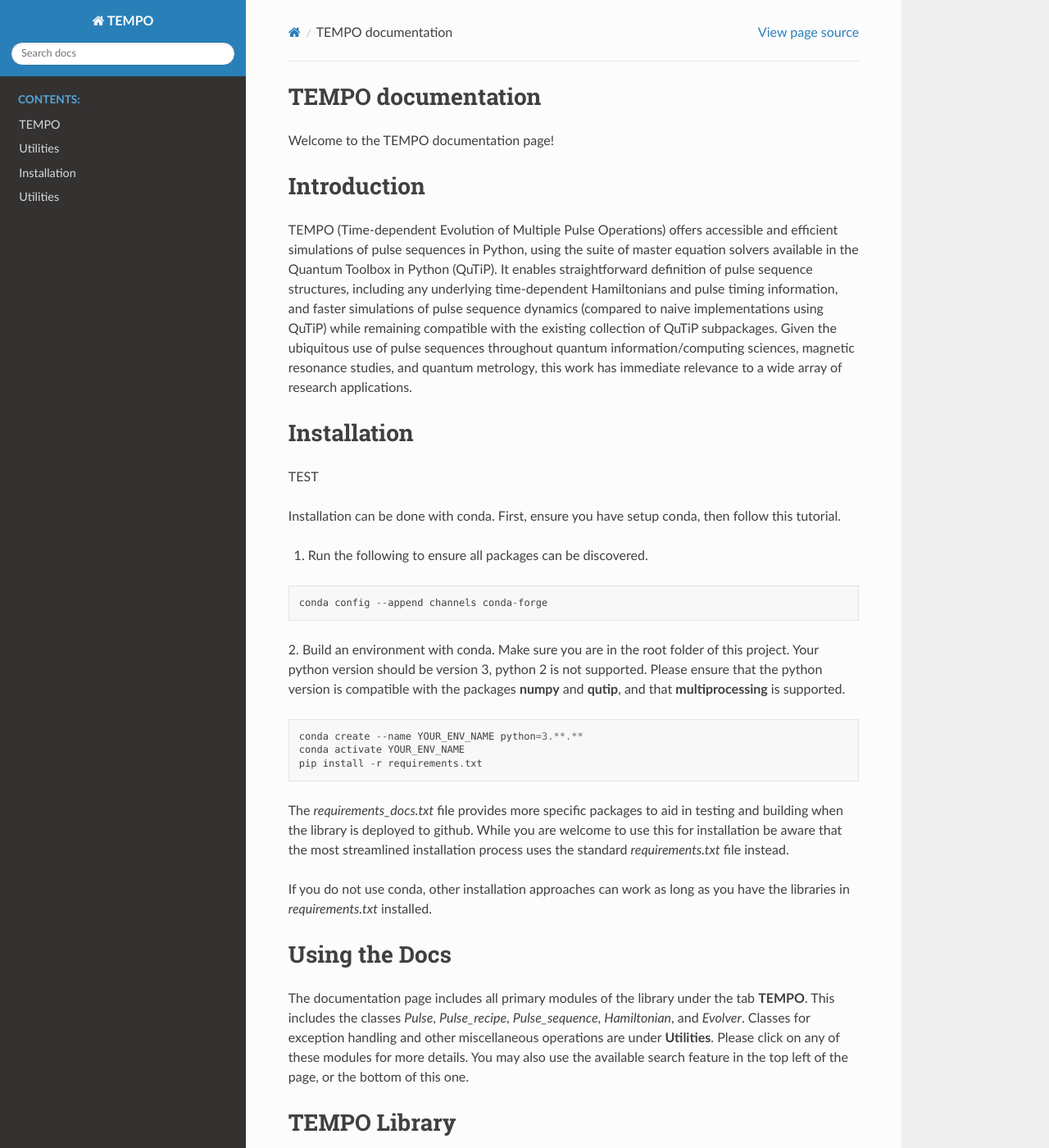
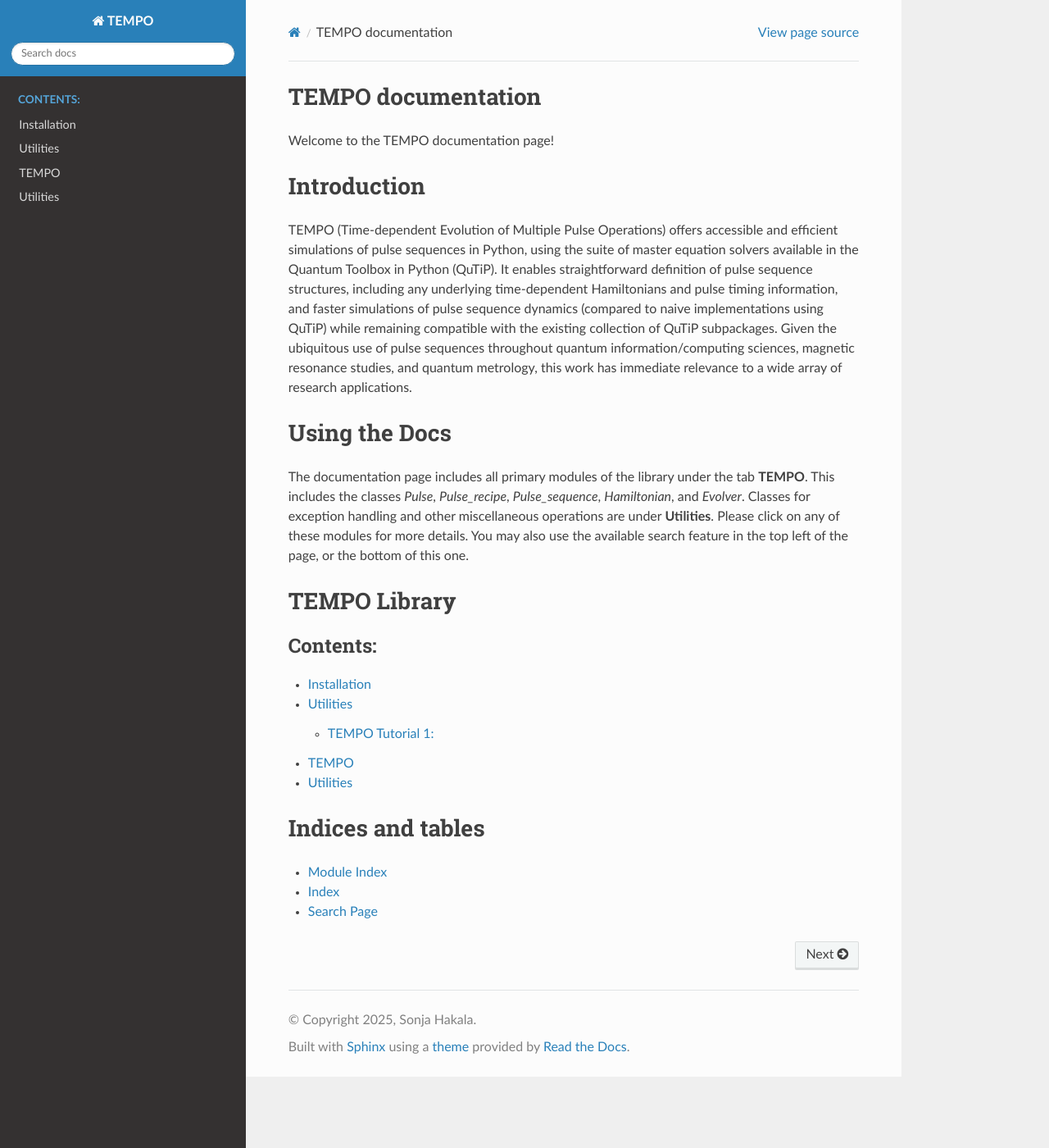
Before and after one commit to hakalasonja/TEMPO, a Sphinx documentation site: the page built from docs/source/index.rst, in a window 1280 px wide and 1400 px high. Shown: the whole window at 82% size. Built offline with Sphinx 7.4.7 and the Read the Docs theme 3.1.0, drawn with Linux system fonts in a browser that asks for light colours.

Commit message:
changed conf.py to include pygments

```diff
--- a/docs/source/conf.py
+++ b/docs/source/conf.py
@@ -37,7 +37,9 @@
 
 # Set the theme to Read the Docs theme (installed via pip)
 html_theme = 'sphinx_rtd_theme'
-#html_style = 'css/custom.css'
+
+# allow syntax highlighting in code blocks
+pygments_style = 'sphinx'
 
 import os
 import sys
--- a/docs/source/index.rst
+++ b/docs/source/index.rst
@@ -15,37 +15,6 @@
 It enables straightforward definition of pulse sequence structures, including any underlying time-dependent Hamiltonians and pulse timing information, and faster simulations of pulse sequence dynamics (compared to naive implementations using QuTiP) while remaining compatible with the existing collection of QuTiP subpackages. Given the ubiquitous use of pulse sequences throughout quantum information/computing sciences, magnetic resonance studies, and quantum metrology, this work has immediate relevance to a wide array of research applications.
 
 
-Installation
-==================
-
-TEST
-
-Installation can be done with conda. First, ensure you have setup conda, then follow this tutorial.
-
-1. Run the following to ensure all packages can be discovered.
-
-::
-
-    conda config --append channels conda-forge
-
-
-2. Build an environment with conda. Make sure you are in the root folder of this project. Your python version should be
-version 3, python 2 is not supported.
-Please ensure that the python version is compatible with the packages **numpy** and **qutip**, and that **multiprocessing** is supported.
-
-::
-
-    conda create --name YOUR_ENV_NAME python=3.**.**
-    conda activate YOUR_ENV_NAME
-    pip install -r requirements.txt
-
-
-The *requirements_docs.txt* file provides more specific packages to aid in testing and building when the library is deployed to github.
-While you are welcome to use this for installation be aware that the most streamlined installation process uses the standard *requirements.txt* file instead.
-
-If you do not use conda, other installation approaches can work as long as you have the libraries in *requirements.txt* installed.
-
-
 Using the Docs
 ==================
 
@@ -59,10 +28,10 @@
    :maxdepth: 2
    :caption: Contents:
 
+   install
+   tutorials
    tempo
    misc
-   install
-   tutorials
 
 Indices and tables
 ==================
--- a/docs/source/install.rst
+++ b/docs/source/install.rst
@@ -4,8 +4,7 @@
 
 Installation can be done using package manager **pip** and python's virtual environment module **venv**.
 
-1. Navigate to parent directory, if TEMPO is located in `/path/to/TEMPO`
-.. code-block:: bash
+1. Navigate to the parent directory. For example, if **TEMPO** is located in `/path/to/TEMPO`, you can use::
 
     cd /path/to/
 
```
